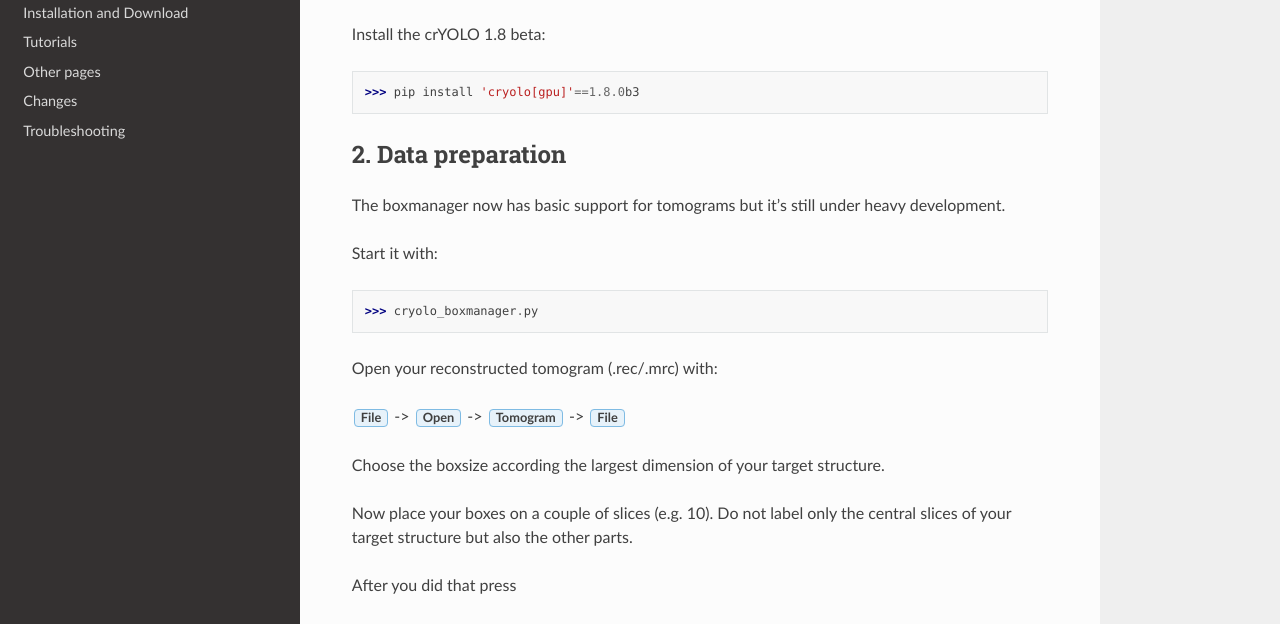
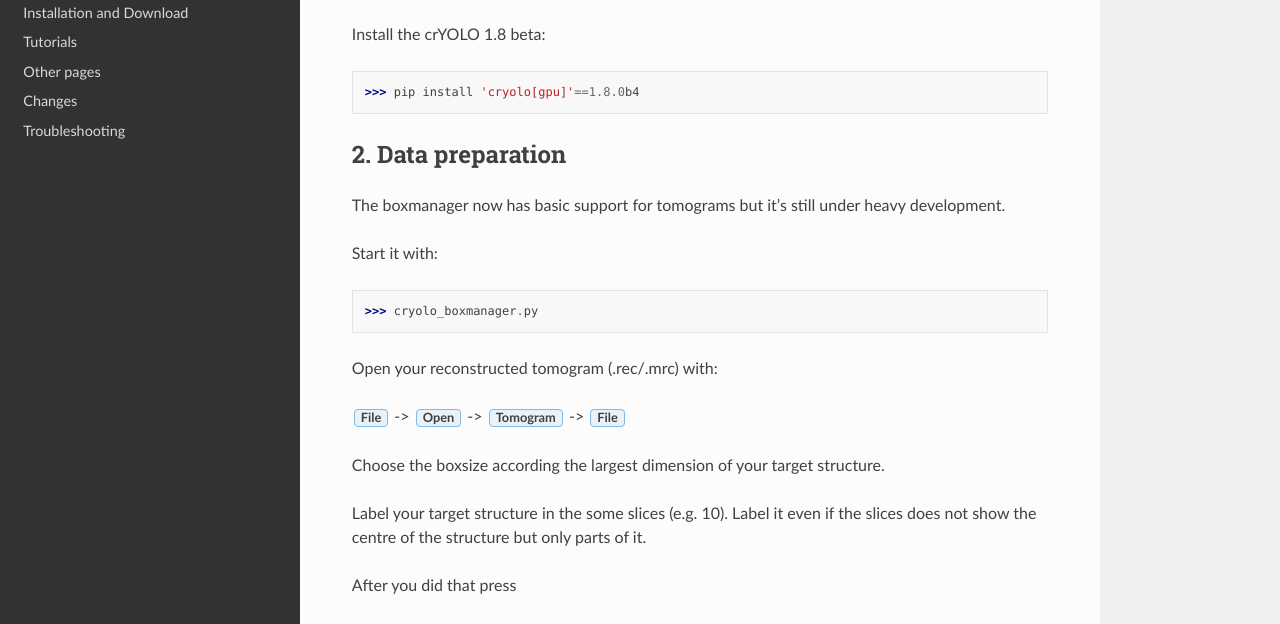
Before and after one commit to MPI-Dortmund/cryolo, a Sphinx documentation site: the page built from source/tutorials/tut05_tomo.rst, in a window 1280 px wide and 900 px high, scrolled down 756 px. Shown: the part 175-799 px from the top of the window. Built offline with Sphinx 7.4.7 and the Read the Docs theme 2.0.0, drawn with Linux system fonts in a browser that asks for light colours.

Commit message:
update tutorial

```diff
--- a/source/tutorials/tut05_tomo.rst
+++ b/source/tutorials/tut05_tomo.rst
@@ -50,8 +50,8 @@
 
 Choose the boxsize according the largest dimension of your target structure.
 
-Now place your boxes on a couple of slices (e.g. 10). Do not label only the central slices of your
-target structure but also the other parts.
+Label your target structure in the some slices (e.g. 10). Label it even if the slices does not show
+the centre of the structure but only parts of it.
 
 After you did that press
 
```
Also changed, not shown: other parts of source/tutorials/tut05_tomo.rst (+1 -1 lines).
